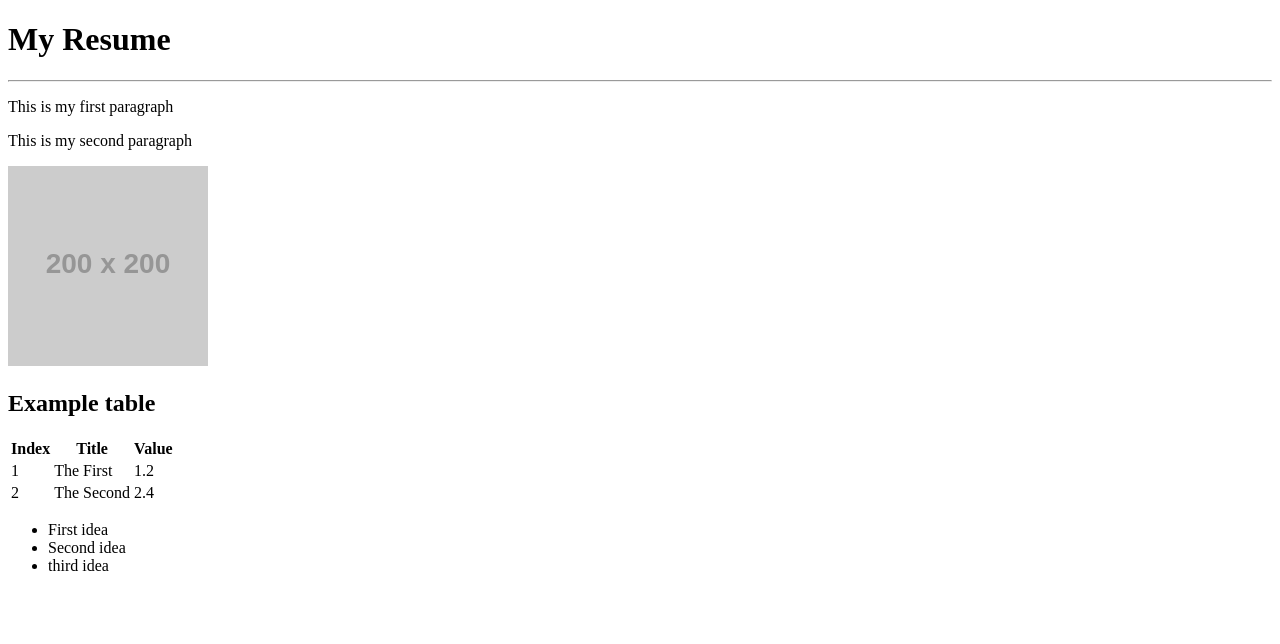
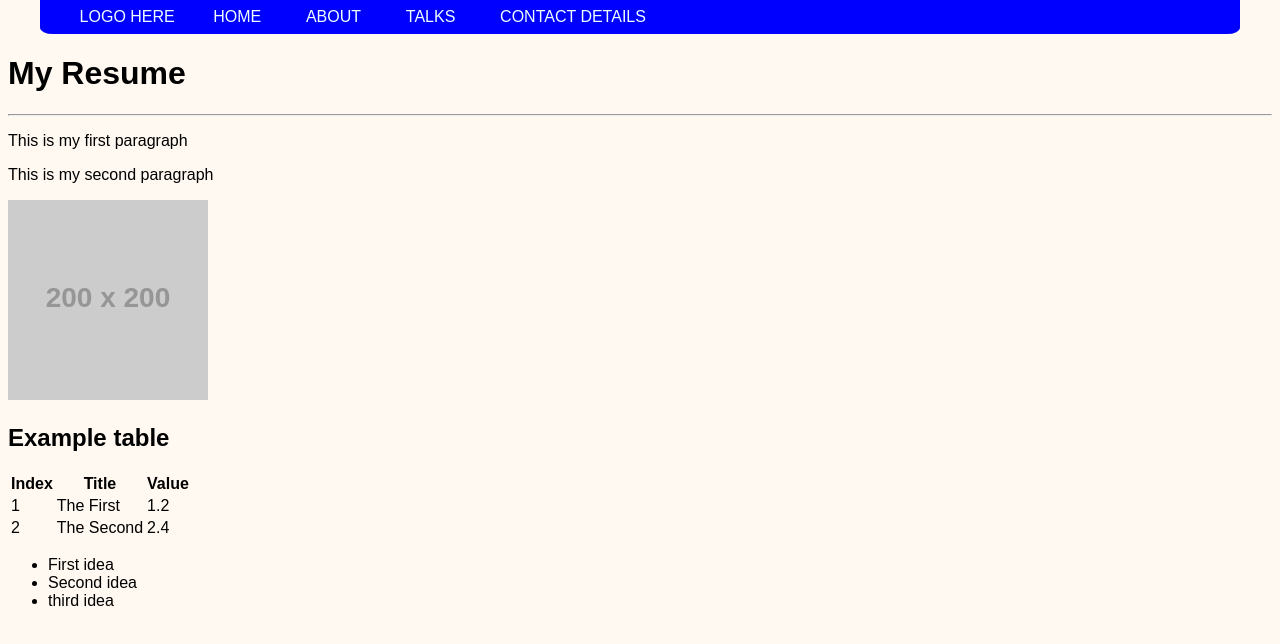
Before and after one commit to dkasatchkow/dkasatchkow.github.io, a plain HTML site: page index.html in a window 1280 px wide. Drawn offline with Linux system fonts and the light colour scheme; placeholder pictures from the web are drawn by us.

Commit message:
Added navbar

```diff
--- a/index.html
+++ b/index.html
@@ -1,12 +1,26 @@
 <!DOCTYPE html>
 <html lang="en">
+
 <head>
     <meta charset="UTF-8">
     <meta http-equiv="X-UA-Compatible" content="IE=edge">
     <meta name="viewport" content="width=device-width, initial-scale=1.0">
     <title>My personal page</title>
+    <link rel="stylesheet" href="/static/css/styles.css">
 </head>
+
 <body>
+    <div class="container">
+        <nav>
+            <ul class="menu">
+                <li class="logo">Logo here</li>
+                <li class="item"><a href="#">Home</a></li>
+                <li class="item"><a href="#">About</a></li>
+                <li class="item"><a href="#">Talks</a></li>
+                <li class="item"><a href="#">Contact details</a></li>
+            </ul>
+        </nav>
+    </div>
     <h1>My Resume</h1>
     <hr>
     <p>This is my first paragraph</p>
@@ -15,9 +29,21 @@
     <h2>Example table</h2>
 
     <table>
-        <tr><th>Index</th><th>Title</th><th>Value</th></tr>
-        <tr><td>1</td><td>The First</td><td>1.2</td></tr>
-        <tr><td>2</td><td>The Second</td><td>2.4</td></tr>
+        <tr>
+            <th>Index</th>
+            <th>Title</th>
+            <th>Value</th>
+        </tr>
+        <tr>
+            <td>1</td>
+            <td>The First</td>
+            <td>1.2</td>
+        </tr>
+        <tr>
+            <td>2</td>
+            <td>The Second</td>
+            <td>2.4</td>
+        </tr>
     </table>
     <ul>
         <li>First idea</li>
@@ -25,4 +51,5 @@
         <li>third idea</li>
     </ul>
 </body>
+
 </html>
--- /dev/null
+++ b/static/css/styles.css
@@ -0,0 +1,42 @@
+body {
+    background-color: rgb(255, 249, 241);
+    font-family: Arial, Helvetica, sans-serif;
+    margin-top: 0;
+}
+nav ul{
+    margin-top: 0;
+}
+
+nav li {
+    text-transform: uppercase;
+    color: azure;
+    margin-left: 2em;
+}
+
+nav a {
+    color: azure;
+    text-decoration: none;
+    padding: 0.4rem;
+    border-radius: 0.4em;
+}
+nav a:hover,
+nav a:focus{
+    color: rgb(54, 47, 36);
+    background-color: rgb(217, 242, 234);
+    transition: 0.3s;
+}
+
+.container {
+    width: 95%;
+    margin: 0 auto;
+    margin-top: 0;
+    background-color: blue;
+    border-radius: 0rem 0rem 0.8rem 0.8rem / 0 0 0.4rem 0.4rem;
+}
+
+.menu {
+    display: flex;
+    align-items: center;
+    list-style: none;
+    padding: 0.5em;
+}
```
